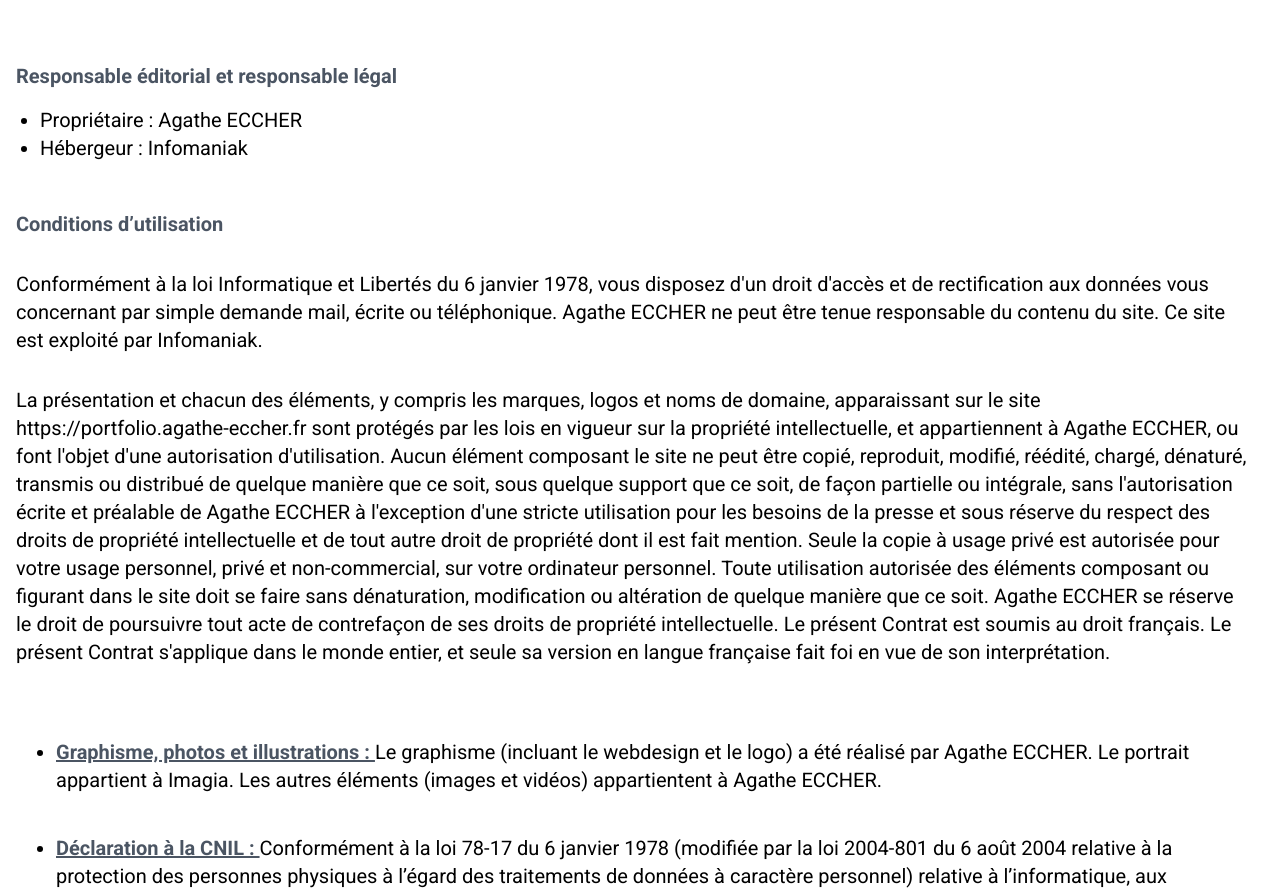
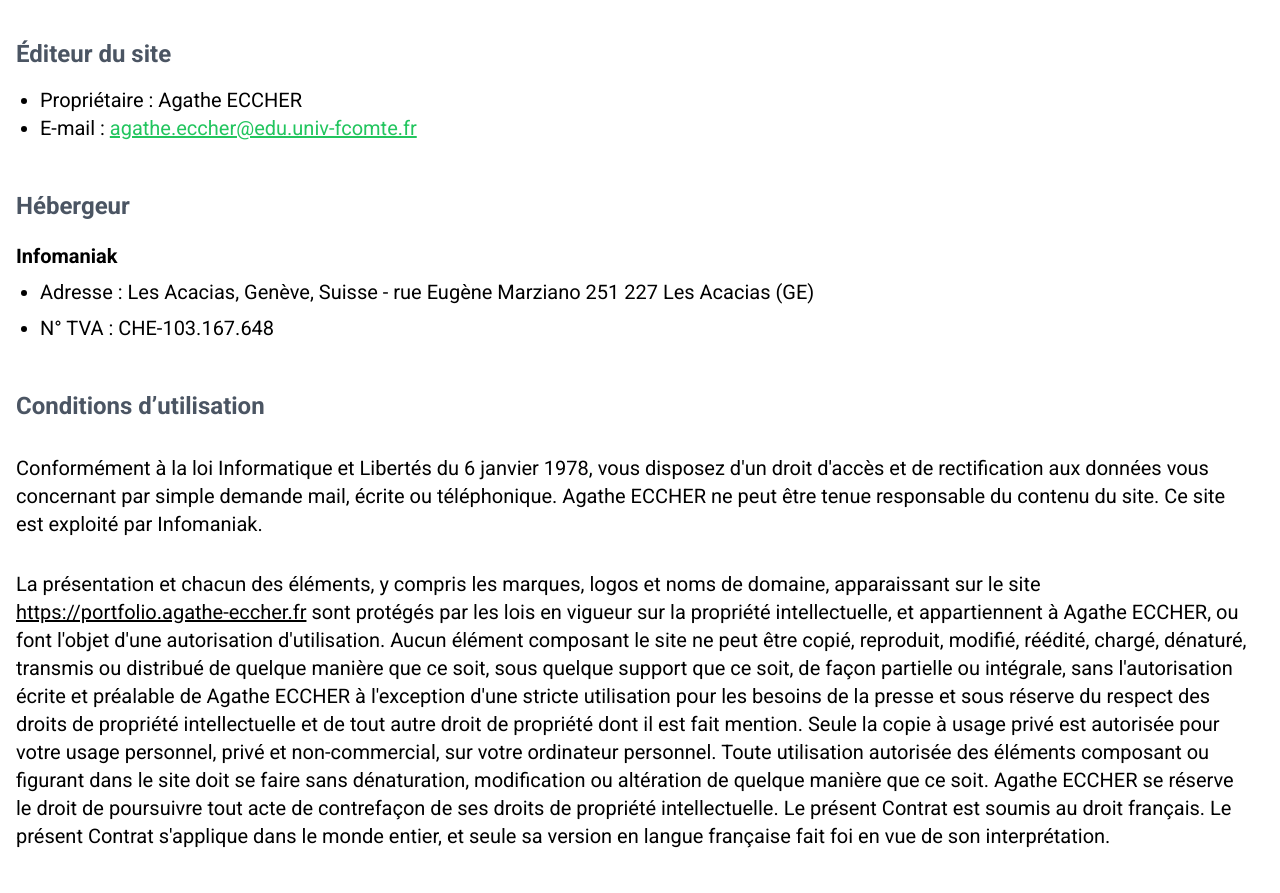
Before and after one commit to aeccher/portfolio2023, a Vue app: page /mentions-legales in a window 1280 px wide. Shown: the part 280-1173 px from the top of the page. Built offline with nearby package versions, Linux system fonts and the light colour scheme.

Commit message:
Modifications de la page des Mentions Légales

```diff
--- a/src/views/MentionsLegalesView.vue
+++ b/src/views/MentionsLegalesView.vue
@@ -3,25 +3,32 @@
     <h2 class="font-Lato text-3xl text-center font-bold mt-8 text-gray-600 underline underline-offset-8 decoration-double p-2">Mentions Légales</h2>
     <p class="font-Roboto text-xl p-4">Cette page décrit les mentions légales qui s'appliquent à tout internaute visitant ce site. En le consultant vous vous engagez sans réserve à les respecter. Les mentions légales pouvant être modifiées à tout moment et sans préavis, nous vous engageons à les consulter régulièrement.</p>
 
-    <h3 class="font-Roboto text-xl font-bold mt-8 text-gray-600 p-4"> Responsable éditorial et responsable légal</h3>
+    <h3 class="font-Roboto text-2xl font-bold mt-2 text-gray-600 p-4">Éditeur du site</h3>
     <ul class="list-disc font-Roboto text-xl ml-10">
         <li>Propriétaire : Agathe ECCHER</li>
-        <li>Hébergeur : Infomaniak</li>
+        <li>E-mail : <a href="mailto:agathe.eccher@edu.univ-fcomte.fr"><span class="text-green-500 underline">agathe.eccher@edu.univ-fcomte.fr</span></a></li>
     </ul>
 
-    <h3 class="font-Roboto text-xl font-bold mt-8 text-gray-600 p-4">Conditions d’utilisation</h3>
+    <h3 class="font-Roboto text-2xl font-bold mt-8 text-gray-600 p-4">Hébergeur</h3>
+    <p class="font-bold font-Roboto pl-4 pt-1 text-xl">Infomaniak</p>
+    <ul class="list-disc font-Roboto text-xl ml-10">
+        <li class="pt-2">Adresse : Les Acacias, Genève, Suisse - rue Eugène Marziano 251 227 Les Acacias (GE)</li>
+        <li class="pt-2">N° TVA : CHE-103.167.648 </li>
+    </ul>
+
+    <h3 class="font-Roboto text-2xl font-bold mt-8 text-gray-600 p-4">Conditions d’utilisation</h3>
     <p class="font-Roboto text-xl p-4 mr-4">
     Conformément à la loi Informatique et Libertés du 6 janvier 1978, vous disposez d'un droit d'accès et de rectification aux données vous concernant par simple demande mail, écrite ou téléphonique.
     Agathe ECCHER ne peut être tenue responsable du contenu du site. Ce site est exploité par Infomaniak. </p>
-    <p class="font-Roboto text-xl p-4 mr-4">La présentation et chacun des éléments, y compris les marques, logos et noms de domaine, apparaissant sur le site https://portfolio.agathe-eccher.fr sont protégés par les lois en vigueur sur la propriété intellectuelle, et appartiennent à Agathe ECCHER, ou font l'objet d'une autorisation d'utilisation.
+    <p class="font-Roboto text-xl p-4 mr-4">La présentation et chacun des éléments, y compris les marques, logos et noms de domaine, apparaissant sur le site <span class="underline">https://portfolio.agathe-eccher.fr</span> sont protégés par les lois en vigueur sur la propriété intellectuelle, et appartiennent à Agathe ECCHER, ou font l'objet d'une autorisation d'utilisation.
     Aucun élément composant le site ne peut être copié, reproduit, modifié, réédité, chargé, dénaturé, transmis ou distribué de quelque manière que ce soit, sous quelque support que ce soit, de façon partielle ou intégrale, sans l'autorisation écrite et préalable de Agathe ECCHER à l'exception d'une stricte utilisation pour les besoins de la presse et sous réserve du respect des droits de propriété intellectuelle et de tout autre droit de propriété dont il est fait mention.
     Seule la copie à usage privé est autorisée pour votre usage personnel, privé et non-commercial, sur votre ordinateur personnel. Toute utilisation autorisée des éléments composant ou figurant dans le site doit se faire sans dénaturation, modification ou altération de quelque manière que ce soit. Agathe ECCHER se réserve le droit de poursuivre tout acte de contrefaçon de ses droits de propriété intellectuelle. Le présent Contrat est soumis au droit français.
     Le présent Contrat s'applique dans le monde entier, et seule sa version en langue française fait foi en vue de son interprétation.</p>
 
     <ul class="list-disc font-Roboto text-xl p-4">
-        <li class="m-10"><span class="underline font-bold text-gray-600">Graphisme, photos et illustrations : </span>Le graphisme (incluant le webdesign et le logo) a été réalisé par Agathe ECCHER. Le portrait appartient à Imagia. Les autres éléments (images et vidéos) appartientent à Agathe ECCHER.</li>
-        <li class="m-10"><span class="underline font-bold text-gray-600">Déclaration à la CNIL : </span>Conformément à la loi 78-17 du 6 janvier 1978 (modifiée par la loi 2004-801 du 6 août 2004 relative à la protection des personnes physiques à l’égard des traitements de données à caractère personnel) relative à l’informatique, aux fichiers et aux libertés, ce site n’a pas fait l’objet d’une déclaration auprès de la Commission nationale de l’informatique et des libertés (www.cnil.fr).</li>
-        <li class="m-10"><span class="underline font-bold text-gray-600">Litiges :</span> Les présentes conditions du site https://portfolio.agathe-eccher.fr sont régies par les lois françaises et toute contestation ou litiges qui pourraient naître de l’interprétation ou de l’exécution de celles-ci seront de la compétence exclusive des tribunaux dont dépend le siège social de la société. La langue de référence, pour le règlement de contentieux éventuels, est le français.</li>
+        <li class="m-5"><span class="underline font-bold text-gray-600">Graphisme, photos et illustrations : </span>Le graphisme (incluant le webdesign et le logo) a été réalisé par Agathe ECCHER. Le portrait appartient à Imagia. Les autres éléments (images et vidéos) appartientent à Agathe ECCHER.</li>
+        <li class="m-5"><span class="underline font-bold text-gray-600">Déclaration à la CNIL : </span>Conformément à la loi 78-17 du 6 janvier 1978 (modifiée par la loi 2004-801 du 6 août 2004 relative à la protection des personnes physiques à l’égard des traitements de données à caractère personnel) relative à l’informatique, aux fichiers et aux libertés, ce site n’a pas fait l’objet d’une déclaration auprès de la Commission nationale de l’informatique et des libertés (<a class="text-green-500 underline" href="www.cnil.fr">www.cnil.fr</a>).</li>
+        <li class="m-5"><span class="underline font-bold text-gray-600">Litiges :</span> Les présentes conditions du site <span class="underline">https://portfolio.agathe-eccher.fr </span>sont régies par les lois françaises et toute contestation ou litiges qui pourraient naître de l’interprétation ou de l’exécution de celles-ci seront de la compétence exclusive des tribunaux dont dépend le siège social de la société. La langue de référence, pour le règlement de contentieux éventuels, est le français.</li>
     </ul>
 
 </template>
```
